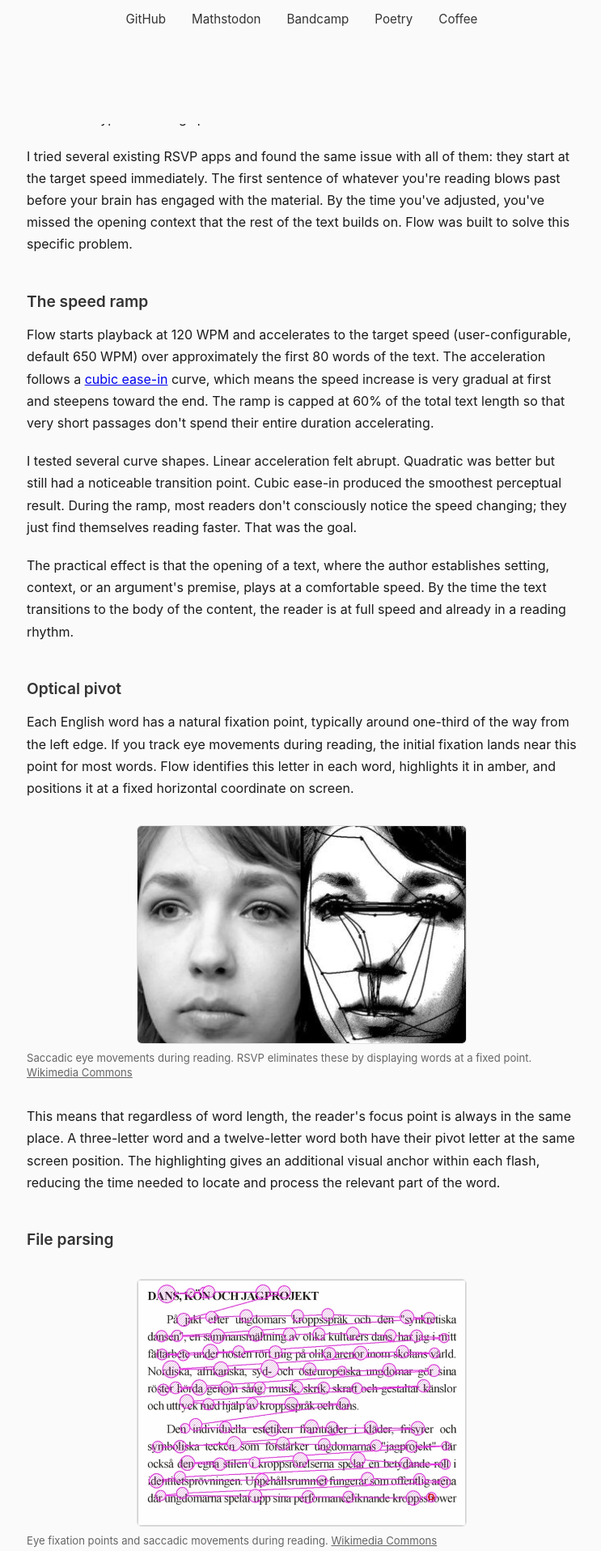
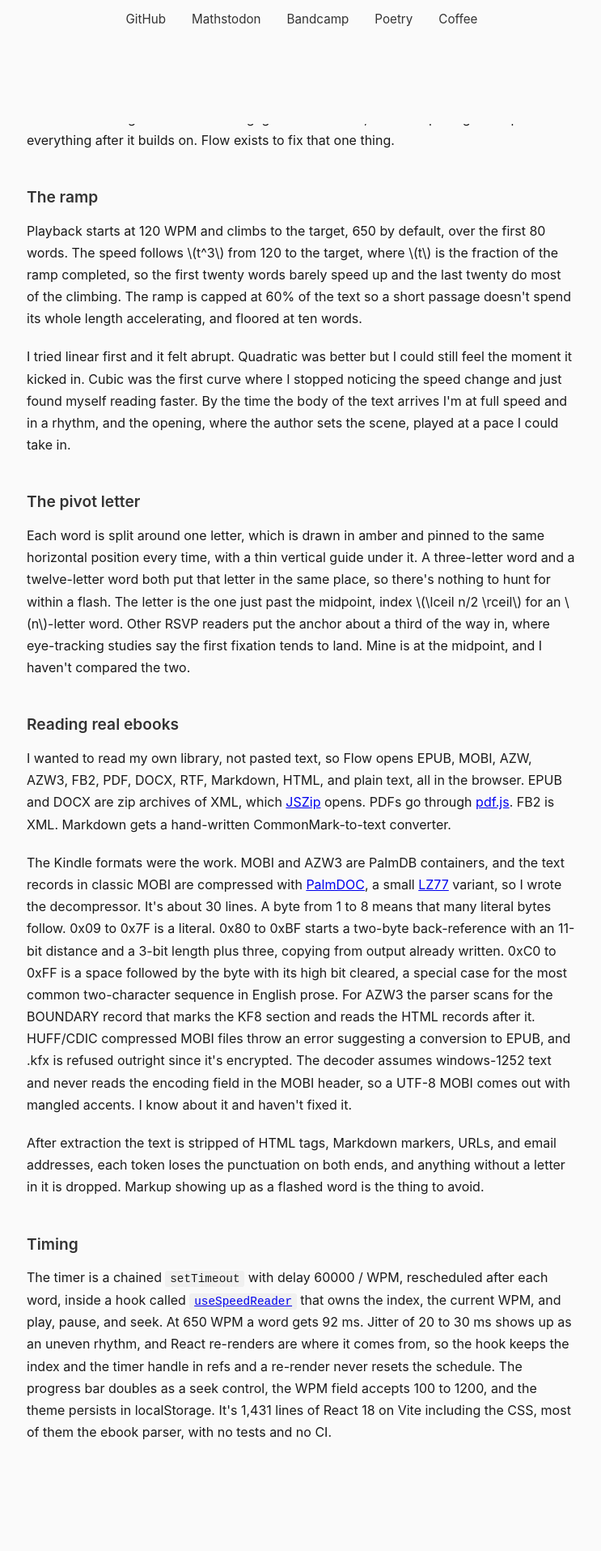
Before and after one commit to sean-reid/sean-reid.github.io, a website: page blog/flow.html in a window 1280 px wide. Shown: the part 747-2662 px from the top of the page at 81% size, without its empty margins (267-1010 px from the left). Drawn offline with nearby package versions, Linux system fonts and the light colour scheme.

Commit message:
docs(blog): rewrite flow in first person

```diff
--- a/blog/flow.html
+++ b/blog/flow.html
@@ -24,7 +24,7 @@
     <div class="container">
         <header>
             <h1>Flow</h1>
-            <p class="meta">Speed reader with RSVP, cubic ease-in ramp, and optical pivot highlighting</p>
+            <p class="meta">An RSVP speed reader that starts slow and ramps up, so the opening sentence lands.</p>
             <p class="links-row">
                 <a href="https://sean-reid.github.io/flow/">Live Demo</a>
                 <a href="https://github.com/sean-reid/flow">Source</a>
@@ -38,47 +38,29 @@
                 <figcaption>Flow's text input screen.</figcaption>
             </figure>
 
-            <p><a href="https://en.wikipedia.org/wiki/Rapid_serial_visual_presentation">Rapid Serial Visual Presentation</a> (RSVP) is a reading technique where individual words flash one at a time at a fixed position on screen. Because your eyes stay in one place, the biggest bottleneck in normal reading, <a href="https://en.wikipedia.org/wiki/Saccade">saccadic eye movement</a> across lines of text, is eliminated. RSVP readers can comfortably reach 500-800 WPM, which is several times faster than typical reading speed.</p>
+            <p><a href="https://en.wikipedia.org/wiki/Rapid_serial_visual_presentation">Rapid Serial Visual Presentation</a> flashes words one at a time at a fixed spot on the screen. The eyes never move, so the <a href="https://en.wikipedia.org/wiki/Saccade">saccades</a> that take up most of the time in ordinary reading go away, and 500 to 800 words a minute is comfortable after a few sessions. I tried several RSVP apps and they all had the same problem. They start at the target speed. The first sentence is gone before I've engaged with the text, and the opening is the part everything after it builds on. Flow exists to fix that one thing.</p>
 
-            <p>I tried several existing RSVP apps and found the same issue with all of them: they start at the target speed immediately. The first sentence of whatever you're reading blows past before your brain has engaged with the material. By the time you've adjusted, you've missed the opening context that the rest of the text builds on. Flow was built to solve this specific problem.</p>
+            <h2>The ramp</h2>
 
-            <h2>The speed ramp</h2>
+            <p>Playback starts at 120 WPM and climbs to the target, 650 by default, over the first 80 words. The speed follows \(t^3\) from 120 to the target, where \(t\) is the fraction of the ramp completed, so the first twenty words barely speed up and the last twenty do most of the climbing. The ramp is capped at 60% of the text so a short passage doesn't spend its whole length accelerating, and floored at ten words.</p>
 
-            <p>Flow starts playback at 120 WPM and accelerates to the target speed (user-configurable, default 650 WPM) over approximately the first 80 words of the text. The acceleration follows a <a href="https://easings.net/#easeInCubic">cubic ease-in</a> curve, which means the speed increase is very gradual at first and steepens toward the end. The ramp is capped at 60% of the total text length so that very short passages don't spend their entire duration accelerating.</p>
+            <p>I tried linear first and it felt abrupt. Quadratic was better but I could still feel the moment it kicked in. Cubic was the first curve where I stopped noticing the speed change and just found myself reading faster. By the time the body of the text arrives I'm at full speed and in a rhythm, and the opening, where the author sets the scene, played at a pace I could take in.</p>
 
-            <p>I tested several curve shapes. Linear acceleration felt abrupt. Quadratic was better but still had a noticeable transition point. Cubic ease-in produced the smoothest perceptual result. During the ramp, most readers don't consciously notice the speed changing; they just find themselves reading faster. That was the goal.</p>
+            <h2>The pivot letter</h2>
 
-            <p>The practical effect is that the opening of a text, where the author establishes setting, context, or an argument's premise, plays at a comfortable speed. By the time the text transitions to the body of the content, the reader is at full speed and already in a reading rhythm.</p>
+            <p>Each word is split around one letter, which is drawn in amber and pinned to the same horizontal position every time, with a thin vertical guide under it. A three-letter word and a twelve-letter word both put that letter in the same place, so there's nothing to hunt for within a flash. The letter is the one just past the midpoint, index \(\lceil n/2 \rceil\) for an \(n\)-letter word. Other RSVP readers put the anchor about a third of the way in, where eye-tracking studies say the first fixation tends to land. Mine is at the midpoint, and I haven't compared the two.</p>
 
-            <h2>Optical pivot</h2>
+            <h2>Reading real ebooks</h2>
 
-            <p>Each English word has a natural fixation point, typically around one-third of the way from the left edge. If you track eye movements during reading, the initial fixation lands near this point for most words. Flow identifies this letter in each word, highlights it in amber, and positions it at a fixed horizontal coordinate on screen.</p>
+            <p>I wanted to read my own library, not pasted text, so Flow opens EPUB, MOBI, AZW, AZW3, FB2, PDF, DOCX, RTF, Markdown, HTML, and plain text, all in the browser. EPUB and DOCX are zip archives of XML, which <a href="https://stuk.github.io/jszip/">JSZip</a> opens. PDFs go through <a href="https://mozilla.github.io/pdf.js/">pdf.js</a>. FB2 is XML. Markdown gets a hand-written CommonMark-to-text converter.</p>
 
-            <figure class="small">
-                <img decoding="async" src="img/cc/saccade.webp" alt="Eye saccade movement pattern during reading" loading="lazy">
-                <figcaption>Saccadic eye movements during reading. RSVP eliminates these by displaying words at a fixed point. <a href="https://commons.wikimedia.org/wiki/File:Szakkad.jpg">Wikimedia Commons</a></figcaption>
-            </figure>
+            <p>The Kindle formats were the work. MOBI and AZW3 are PalmDB containers, and the text records in classic MOBI are compressed with <a href="https://wiki.mobileread.com/wiki/PalmDOC">PalmDOC</a>, a small <a href="https://en.wikipedia.org/wiki/LZ77_and_LZ78">LZ77</a> variant, so I wrote the decompressor. It's about 30 lines. A byte from 1 to 8 means that many literal bytes follow. 0x09 to 0x7F is a literal. 0x80 to 0xBF starts a two-byte back-reference with an 11-bit distance and a 3-bit length plus three, copying from output already written. 0xC0 to 0xFF is a space followed by the byte with its high bit cleared, a special case for the most common two-character sequence in English prose. For AZW3 the parser scans for the BOUNDARY record that marks the KF8 section and reads the HTML records after it. HUFF/CDIC compressed MOBI files throw an error suggesting a conversion to EPUB, and .kfx is refused outright since it's encrypted. The decoder assumes windows-1252 text and never reads the encoding field in the MOBI header, so a UTF-8 MOBI comes out with mangled accents. I know about it and haven't fixed it.</p>
 
-            <p>This means that regardless of word length, the reader's focus point is always in the same place. A three-letter word and a twelve-letter word both have their pivot letter at the same screen position. The highlighting gives an additional visual anchor within each flash, reducing the time needed to locate and process the relevant part of the word.</p>
+            <p>After extraction the text is stripped of HTML tags, Markdown markers, URLs, and email addresses, each token loses the punctuation on both ends, and anything without a letter in it is dropped. Markup showing up as a flashed word is the thing to avoid.</p>
 
-            <h2>File parsing</h2>
+            <h2>Timing</h2>
 
-            <figure class="small">
-                <img decoding="async" src="img/cc/reading-fixations.webp" alt="Visualization of eye fixations and saccades during reading" loading="lazy">
-                <figcaption>Eye fixation points and saccadic movements during reading. <a href="https://commons.wikimedia.org/wiki/File:Reading_Fixations_Saccades.jpg">Wikimedia Commons</a></figcaption>
-            </figure>
-
-            <p>I wanted Flow to work with actual ebook libraries, not just pasted text. It reads EPUB, MOBI, AZW, AZW3, FB2, PDF, DOCX, RTF, Markdown, HTML, and plain text files. All parsing happens in the browser; no data is uploaded to any server.</p>
-
-            <p>EPUB and DOCX files are ZIP archives containing XML. <a href="https://stuk.github.io/jszip/">JSZip</a> opens them and the relevant content files are extracted and parsed. PDFs go through <a href="https://mozilla.github.io/pdf.js/">pdf.js</a> for text extraction. The more involved formats are MOBI and AZW. These Amazon Kindle formats use <a href="https://wiki.mobileread.com/wiki/PalmDOC">PalmDOC compression</a> (a variant of <a href="https://en.wikipedia.org/wiki/LZ77_and_LZ78">LZ77</a>), and I had to write a JavaScript decompression routine to handle them. FB2 is an XML-based format common in Russian ebook distribution; parsing it is just XML extraction.</p>
-
-            <p>After extraction, a cleanup pipeline strips artifacts: URLs, Markdown syntax characters, HTML tags, excessive whitespace, repeated punctuation. The goal is to deliver clean prose to the reader, without markup noise showing up as flashed words.</p>
-
-            <h2>Implementation details</h2>
-
-            <p>Flow is built with <a href="https://react.dev/">React 18</a> and <a href="https://vite.dev/">Vite</a>. The timing engine is a custom hook called <a href="https://github.com/sean-reid/flow/blob/main/src/hooks/useSpeedReader.js"><code>useSpeedReader</code></a> that manages the interval timer, computes the current speed from the ramp curve, tracks position, and handles pause/resume state. It was important to separate timing from rendering because React's render cycle introduces variable delays, and at 600+ WPM the interval between words is around 100ms. Timing jitter of even 20-30ms is perceptible as an uneven reading rhythm.</p>
-
-            <p>The UI includes a progress bar that doubles as a seek control (click or drag to jump to any position in the text), an editable WPM field that accepts values from 100 to 1200, a real-time display of the current WPM during the ramp phase, and play/pause/reset controls. Light and dark themes are available and persist across sessions via <a href="https://developer.mozilla.org/en-US/docs/Web/API/Window/localStorage">localStorage</a>.</p>
+            <p>The timer is a chained <code>setTimeout</code> with delay 60000 / WPM, rescheduled after each word, inside a hook called <a href="https://github.com/sean-reid/flow/blob/main/src/hooks/useSpeedReader.js"><code>useSpeedReader</code></a> that owns the index, the current WPM, and play, pause, and seek. At 650 WPM a word gets 92 ms. Jitter of 20 to 30 ms shows up as an uneven rhythm, and React re-renders are where it comes from, so the hook keeps the index and the timer handle in refs and a re-render never resets the schedule. The progress bar doubles as a seek control, the WPM field accepts 100 to 1200, and the theme persists in localStorage. It's 1,431 lines of React 18 on Vite including the CSS, most of them the ebook parser, with no tests and no CI.</p>
         </article>
 
     </div>
```
